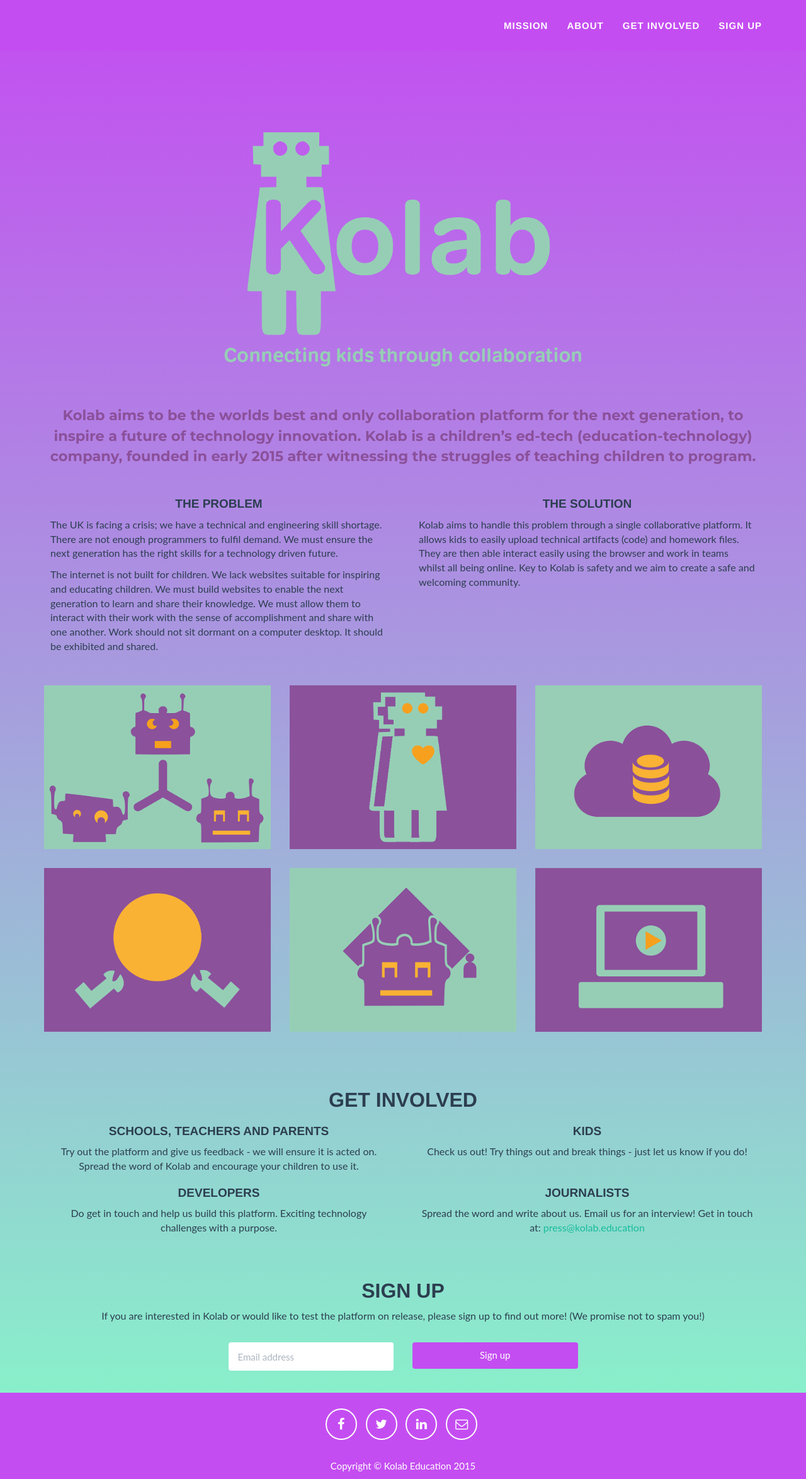
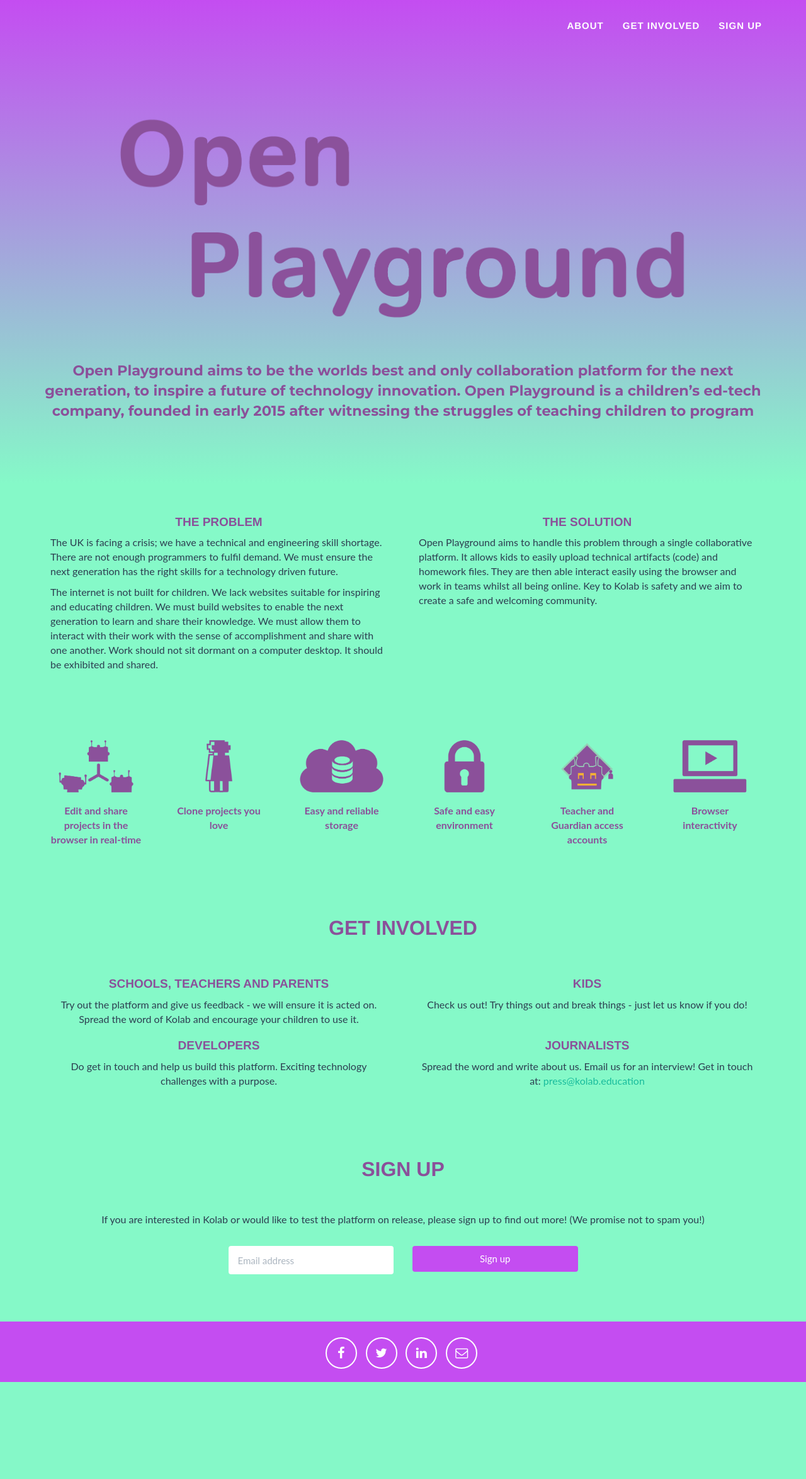
Before and after one commit to Kolab-Education/landing_page, a Flask app: page / in a window 1280 px wide. Shown: the whole page at 63% size. After the commit the page ends 2194 px from the top, so only its background shows below. Run offline with Flask 2, Linux system fonts and the light colour scheme; some libraries are stand-ins or nearby versions.

Commit message:
restyling landing page

```diff
--- a/app/static/css/style.css
+++ b/app/static/css/style.css
@@ -1,8 +1,5 @@
 body {
-    overflow-x: hidden;
-    background: #360033; /* fallback for old browsers */
-    background: -webkit-linear-gradient(to bottom, #c44df1 , #85f9c8); /* Chrome 10-25, Safari 5.1-6 */
-    background: linear-gradient(to bottom, #c44df1, #85f9c8);
+    overflow-x: hidden; /* #360033 */
 }
 
 p {
@@ -39,16 +36,17 @@ h6 {
                  "Helvetica Neue",
                   Helvetica,Montserrat,Arial,sans-serif;
     font-weight: 700;
-
+    color: #8b509a;
 }
 
 
-h3 {
-  padding: 15px;
+h4 {
+  text-align: center;
 }
 
-h4 {
-  text-align: center;
+h2 {
+  padding-bottom: 40px;
+
 }
 
 hr {
@@ -84,6 +82,10 @@ a href {
 #welcome {
     width:100%;
     height:100%;
+    background:  #c44df1; /* fallback for old browsers */
+    background-color:  #c44df1;
+    background: -webkit-linear-gradient(to bottom, #c44df1, #85f9c8); /* Chrome 10-25, Safari 5.1-6 */
+    background: linear-gradient(to bottom, #c44df1, #85f9c8);
 }
 
 #welcome  img {
@@ -93,6 +95,7 @@ a href {
 
 #welcome .intro-text {
     padding-top: 40px;
+    padding-bottom: 100px;
     display: block;
     font-family: Montserrat,"Helvetica Neue",Helvetica,Arial,sans-serif;
     font-size: 1.5em;
@@ -100,6 +103,23 @@ a href {
     color: #8b509a;
 }
 
+#getinvolved, #signup, #about {
+    width:100%;
+    height:100%;
+    background:  #c44df1; /* fallback for old browsers */
+    background-color: #85f9c8;
+    padding-bottom: 40px;
+    padding-top: 40px;
+}
+
+.about {
+  padding-bottom: 80px;
+}
+
+.portfolio-text {
+  font-weight: 700;
+  color: #8b509a;
+}
 
 @media(min-width:768px) {
     #welcome  .container {
@@ -155,7 +175,7 @@ a href {
                  "Helvetica Neue",
                   Helvetica,Montserrat,Arial,sans-serif;
     font-weight: 700;
-    background-color: #c44df1;
+    background-color: transparent;
 }
 
 .navbar a:focus {
@@ -200,9 +220,6 @@ a href {
   background-color: #85f9c8;
 }
 
-section {
-  margin-top: 40px;
-}
 
 section.success {
     color: #fff;
@@ -264,15 +281,6 @@ section.success a.active {
     text-align: center;
     font-size: 20px;
     color: #fff;
-}
-
-#portfolio .portfolio-item .portfolio-link .caption .caption-content i {
-    margin-top: -12px;
-}
-
-#portfolio .portfolio-item .portfolio-link .caption .caption-content h3,
-#portfolio .portfolio-item .portfolio-link .caption .caption-content h4 {
-    margin: 0;
 }
 
 #portfolio * {
--- a/app/static/js/index.js
+++ b/app/static/js/index.js
@@ -52,3 +52,14 @@ $('body').scrollspy({
 $('.navbar-collapse ul li a').click(function() {
     $('.navbar-toggle:visible').click();
 });
+
+
+    $(document).ready(function(){
+      $(window).scroll(function() { // check if scroll event happened
+        if ($(document).scrollTop() > 600) { // check if user scrolled more than 50 from top of the browser window
+          $(".navbar").css("background-color", "#c44df1"); // if yes, then change the color of class "navbar-fixed-top" to white (#f8f8f8)
+        } else {
+          $(".navbar").css("background-color", "transparent"); // if not, change it back to transparent
+        }
+      });
+    });
--- a/app/templates/base.html
+++ b/app/templates/base.html
@@ -57,10 +57,7 @@
                             <a href="#page-top"></a>
                         </li>
                         <li class="page-scroll">
-                            <a href="#mission">Mission</a>
-                        </li>
-                        <li class="page-scroll">
-                            <a href="#portfolio">About</a>
+                            <a href="#about">About</a>
                         </li>
                         <li class="page-scroll">
                             <a href="#getinvolved">Get Involved</a>
@@ -107,15 +104,6 @@
               </div>
           </div>
       </div>
-      <div class="footer-below">
-          <div class="container">
-              <div class="row">
-                  <div class="col-lg-12">
-                      Copyright &copy; Kolab Education 2015
-                  </div>
-              </div>
-          </div>
-      </div>
   </footer>
 
 </html>
--- a/app/templates/index.html
+++ b/app/templates/index.html
@@ -9,22 +9,22 @@
         <div class="container">
             <div class="row">
                 <div class="col-lg-12">
-                    <img class="img-responsive center-block" src="../static/img/logo_text.png" width=50% alt="">
+                    <img class="img-responsive center-block" src="../static/img/logo_text.png" width=80% alt="">
                 </div>
           </div>
           <div class="row">
               <div class="col-lg-12 text-center">
                 <div class="intro-text">
-                    Kolab aims to be the worlds best and only collaboration platform for the next generation, to inspire a future of technology innovation.
-                     Kolab is a children’s ed-tech (education-technology) company, founded in early 2015 after witnessing the struggles of teaching children to program.
+                    Open Playground aims to be the worlds best and only collaboration platform for the next generation, to inspire a future of technology innovation.
+                    Open Playground is a children’s ed-tech company, founded in early 2015 after witnessing the struggles of teaching children to program
                 </div>
             </div>
         </div>
     </section>
 
-    <!-- Mission Section -->
-    <section id="mission">
-        <div class="container">
+    <!-- Portfolio Grid Section -->
+    <section id="about">
+      <div class="container about">
           <div class="row">
                   <div class="col-lg-6">
                     <h4>The Problem</h4>
@@ -33,83 +33,61 @@
                   </div>
                   <div class="col-lg-6">
                   <h4>The Solution</h4>
-                    <p>Kolab aims to handle this problem through a single collaborative platform. It allows kids to easily upload technical artifacts (code) and homework files. They are then able interact easily using the browser and work in teams whilst all being online. Key to Kolab is safety and we aim to create a safe and welcoming community.
+                  <p>Open Playground aims to handle this problem through a single collaborative platform. It allows kids to easily upload technical artifacts (code) and homework files. They are then able interact easily using the browser and work in teams whilst all being online. Key to Kolab is safety and we aim to create a safe and welcoming community.
             </div>
           </div>
       </div>
-    </section>
 
-    <!-- Portfolio Grid Section -->
-    <section id="portfolio">
+
         <div class="container">
             <div class="row">
-            </div>
-            <div class="row">
-                <div class="col-sm-4 portfolio-item">
+                <div class="col-md-2 portfolio-item">
                     <a class="portfolio-link" data-toggle="modal">
-                        <div class="caption">
-                            <div class="caption-content">
-                                <h4>Collaboration</h4>
-                                <p>Ability to collaborate in the browser with other members of your team. Easy to edit and share
+                        <img src="../static/img/portfolio/transparent/collaboration.png" class="img-responsive" alt="">
+                    </a>
+                    <div class="text-center portfolio-text">
+                    <p>Edit and share projects in the browser in real-time
                     </div>
                 </div>
-                        <img src="../static/img/portfolio/collaboration.png" class="img-responsive" alt="">
+                <div class="col-md-2 portfolio-item">
+                    <a class="portfolio-link" data-toggle="modal">
+                        <img src="../static/img/portfolio/transparent/clone.png" class="img-responsive" alt="">
                     </a>
-                </div>
-                <div class="col-sm-4 portfolio-item">
-                    <a class="portfolio-link" data-toggle="modal">
-                        <div class="caption">
-                            <div class="caption-content">
-                              <h4>Clone</h4>
-                              <p>Ability to clone your friends projects to learn from them
+                    <div class="text-center portfolio-text">
+                      <p>Clone projects you love
                     </div>
                 </div>
-                        <img src="../static/img/portfolio/clone.png" class="img-responsive" alt="">
+                <div class="col-md-2 portfolio-item">
+                    <a class="portfolio-link" data-toggle="modal">
+                        <img src="../static/img/portfolio/transparent/cloud.png" class="img-responsive" alt="">
                     </a>
-                </div>
-                <div class="col-sm-4 portfolio-item">
-                    <a class="portfolio-link" data-toggle="modal">
-                        <div class="caption">
-                            <div class="caption-content">
-                              <h4>Cloud storage</h4>
-                              <p>Don't worry about space in your school, club or home. We provide an easy storage solution for the kids files
+                    <div class="text-center portfolio-text">
+                      <p>Easy and reliable storage
                     </div>
                 </div>
-                        <img src="../static/img/portfolio/cloud.png" class="img-responsive" alt="">
+                <div class="col-md-2 portfolio-item">
+                    <a class="portfolio-link" data-toggle="modal">
+                        <img src="../static/img/portfolio/transparent/safe.png" class="img-responsive" alt="">
                     </a>
-                </div>
-                <div class="col-sm-4 portfolio-item">
-                    <a class="portfolio-link" data-toggle="modal">
-                        <div class="caption">
-                            <div class="caption-content">
-                              <h4>Safety</h4>
-                              <p>Ensuring the environment is safe and easy to use
+                    <div class="text-center portfolio-text">
+                      <p>Safe and easy environment
                     </div>
                 </div>
-                        <img src="../static/img/portfolio/safe.png" class="img-responsive" alt="">
+                <div class="col-md-2 portfolio-item">
+                    <a class="portfolio-link" data-toggle="modal">
+                        <img src="../static/img/portfolio/transparent/teacher.png" class="img-responsive" alt="">
+
                     </a>
-                </div>
-                <div class="col-sm-4 portfolio-item">
-                    <a class="portfolio-link" data-toggle="modal">
-                        <div class="caption">
-                            <div class="caption-content">
-                              <h4>Teacher Access</h4>
-                              <p>We provide teacher and guardian access to overview activities of the student
+                    <div class="text-center portfolio-text">
+                      <p>Teacher and Guardian access accounts
                     </div>
                 </div>
-                        <img src="../static/img/portfolio/teacher.png" class="img-responsive" alt="">
+                <div class="col-md-2 portfolio-item">
+                    <a class="portfolio-link" data-toggle="modal">
+                        <img src="../static/img/portfolio/transparent/interactive.png" class="img-responsive" alt="">
                     </a>
-                </div>
-                <div class="col-sm-4 portfolio-item">
-                    <a class="portfolio-link" data-toggle="modal">
-                        <div class="caption">
-                            <div class="caption-content">
-                              <h4>Interactivity</h4>
-                              <p>Ability to run code in the browser allowing the child to see work in action
-                            </div>
-                        </div>
-                        <img src="../static/img/portfolio/interactive.png" class="img-responsive" alt="">
-                    </a>
+                <div class="text-center portfolio-text">
+                  <p>Browser interactivity
                 </div>
             </div>
 
```
Also changed, not shown: app/static/img/logo_text.png, app/static/img/logo_text5.png (added), app/static/img/portfolio/transparent/clone.png (added), app/static/img/portfolio/transparent/cloud.png (added), app/static/img/portfolio/transparent/collaboration.png (added), app/static/img/portfolio/transparent/interactive.png (added), app/static/img/portfolio/transparent/safe.png (added), app/static/img/portfolio/transparent/teacher.png (added). Lines whose indentation alone changed are shown as unchanged.
